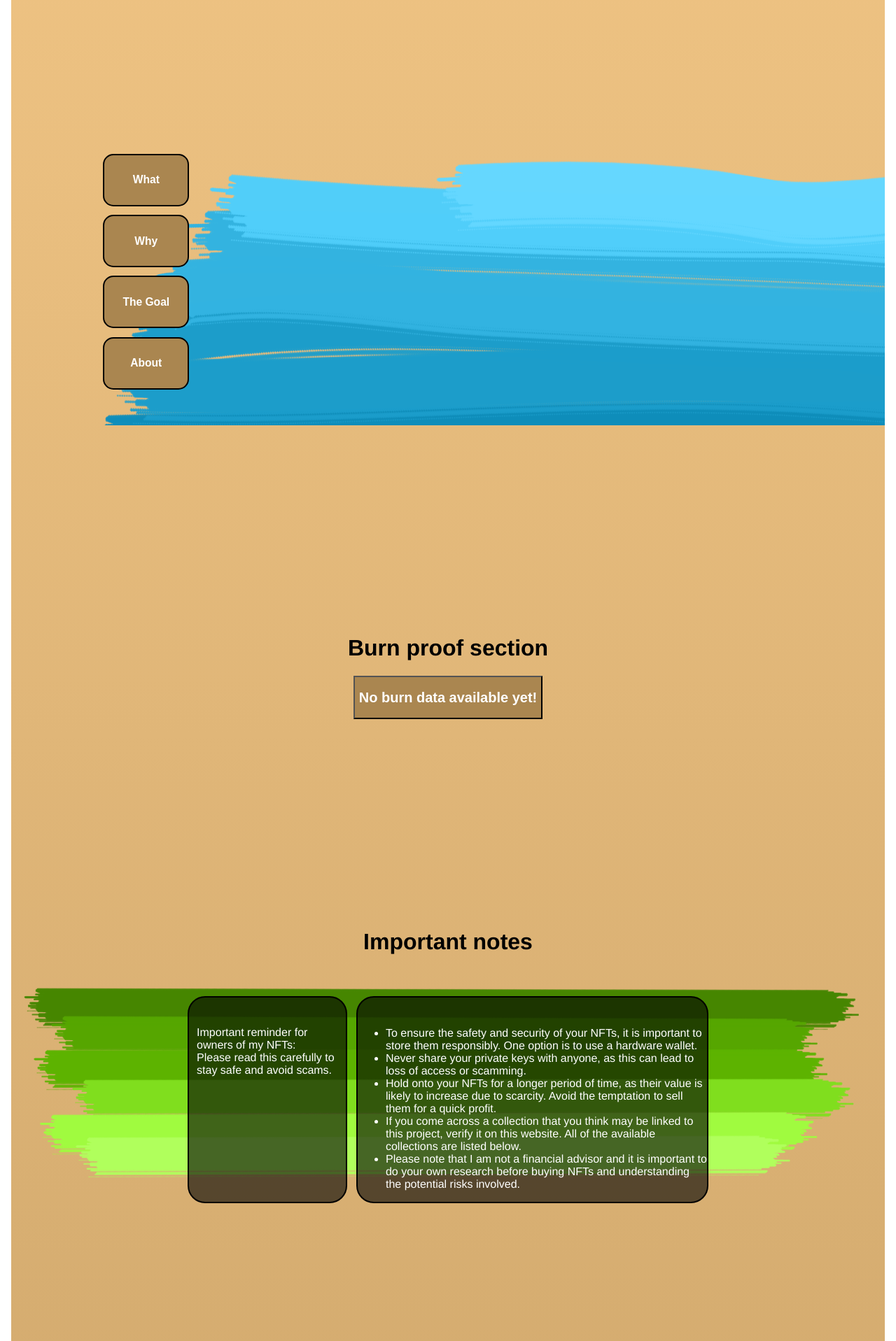
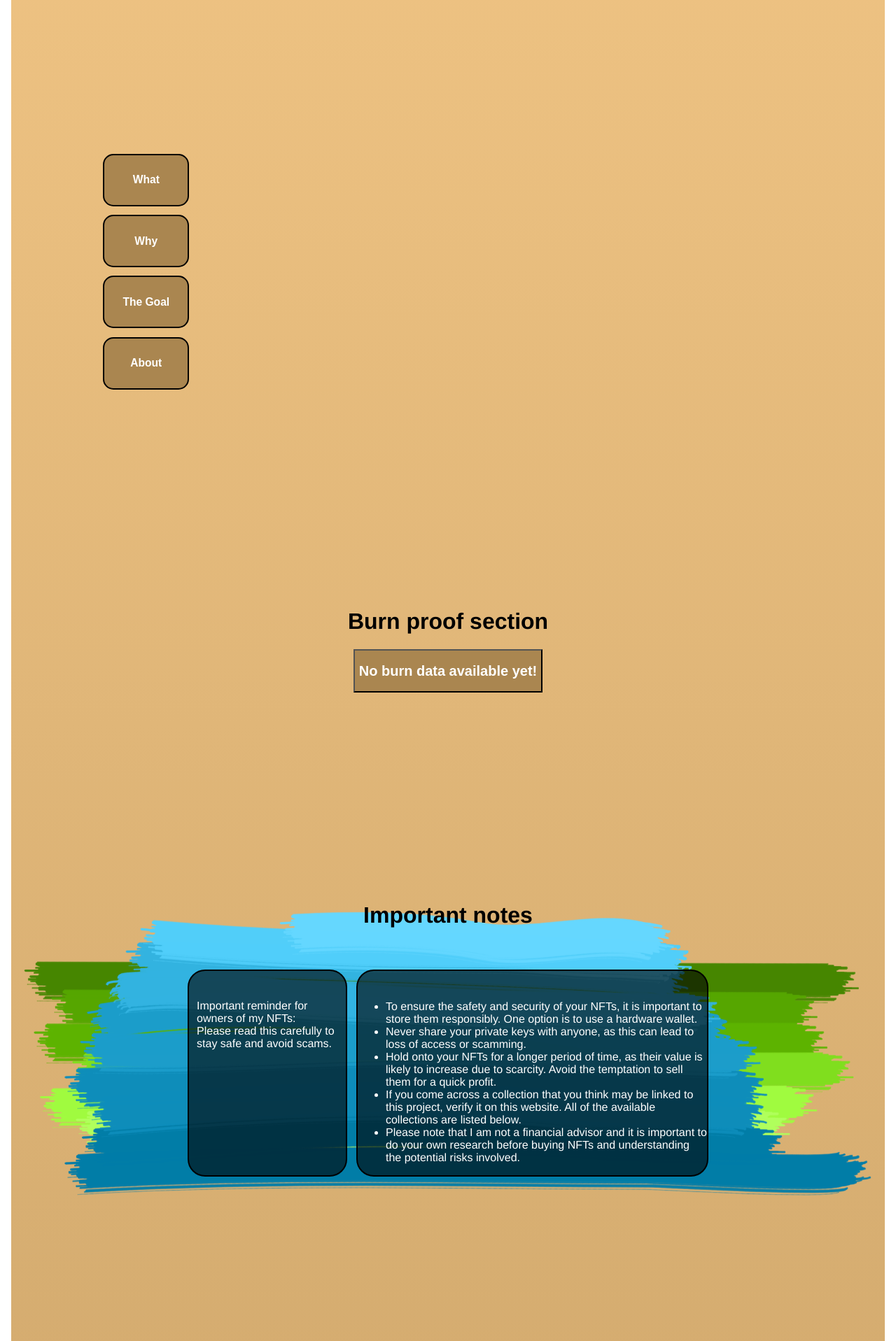
Before and after one commit to MaxiRh/Shibaventures, a SvelteKit app: page / in a window 1280 px wide. Shown: the part 1219-3136 px from the top of the page at 70% size. Built offline with nearby package versions, Linux system fonts and the light colour scheme.

Commit message:
Fix images in prod

```diff
--- a/src/CollectionFields.svelte
+++ b/src/CollectionFields.svelte
@@ -1,7 +1,8 @@
 <script>
-
+    const blueLines = new URL("./images/BackgroundBlueLines2.png", import.meta.url).href
 </script>
 
+<div class="background-image" style="background-image: url({blueLines})">
 <h1>Important notes</h1>
     <div class="container">
 
@@ -18,6 +19,7 @@
                     <li>If you come across a collection that you think may be linked to this project, verify it on this website. All of the available collections are listed below.</li>
                     <li>Please note that I am not a financial advisor and it is important to do your own research before buying NFTs and understanding the potential risks involved.</li>
                 </ul>
+        </div>
     </div>
 </div>
 
@@ -63,4 +65,9 @@
         display: flex;
         justify-content: center;
     }
+
+    .background-image{
+        background-repeat: no-repeat;
+        background-position: center;
+    }
 </style>
--- a/src/routes/+page.svelte
+++ b/src/routes/+page.svelte
@@ -73,7 +73,7 @@ const redLines = new URL('../images/RedMirrorImage.png', import.meta.url).href
 
 
 <div class="button-menu">
-    <div class="background-image-redline" style="background-image: url({blueLines}); height:400px;">
+    <div class="background-image">
         <div class="big-spacer"/>
         <div class="menu-area">
             <MenuButton/>
@@ -140,10 +140,6 @@ const redLines = new URL('../images/RedMirrorImage.png', import.meta.url).href
         background-position: center;
     }
 
-    .spacer {
-        margin-top: 40px;
-        margin-bottom: 40px;
-    }
 
     .big-spacer {
 
```
Lines whose indentation alone changed are shown as unchanged.
